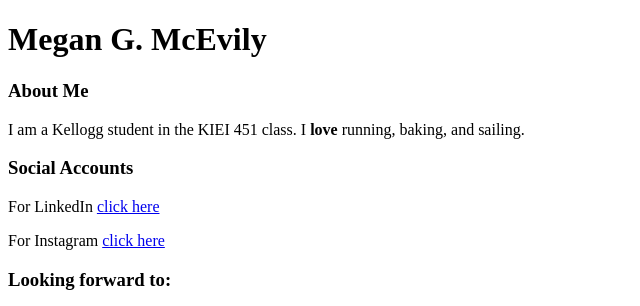
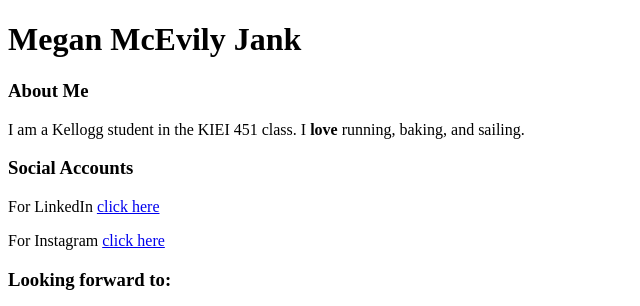
Before and after one commit to meganmcevily/hello-world, a plain HTML site: page index.html in a window 1280 px wide. Shown: the top 306 px of the page, without its empty margins (0-640 px from the left). Drawn offline with Linux system fonts and the light colour scheme.

Commit message:
McEvily/Jank correction

```diff
--- a/index.html
+++ b/index.html
@@ -5,7 +5,7 @@
             Megan McEvily Jank
         </title>
         <body>
-            <h1>Megan G. McEvily</h1>
+            <h1>Megan McEvily Jank</h1>
             <h3>About Me</h3>
                 <p>I am a Kellogg student in the KIEI 451 class. I <strong>love</strong> running, baking, and sailing. </p>
             <h3>Social Accounts</h3>
```
